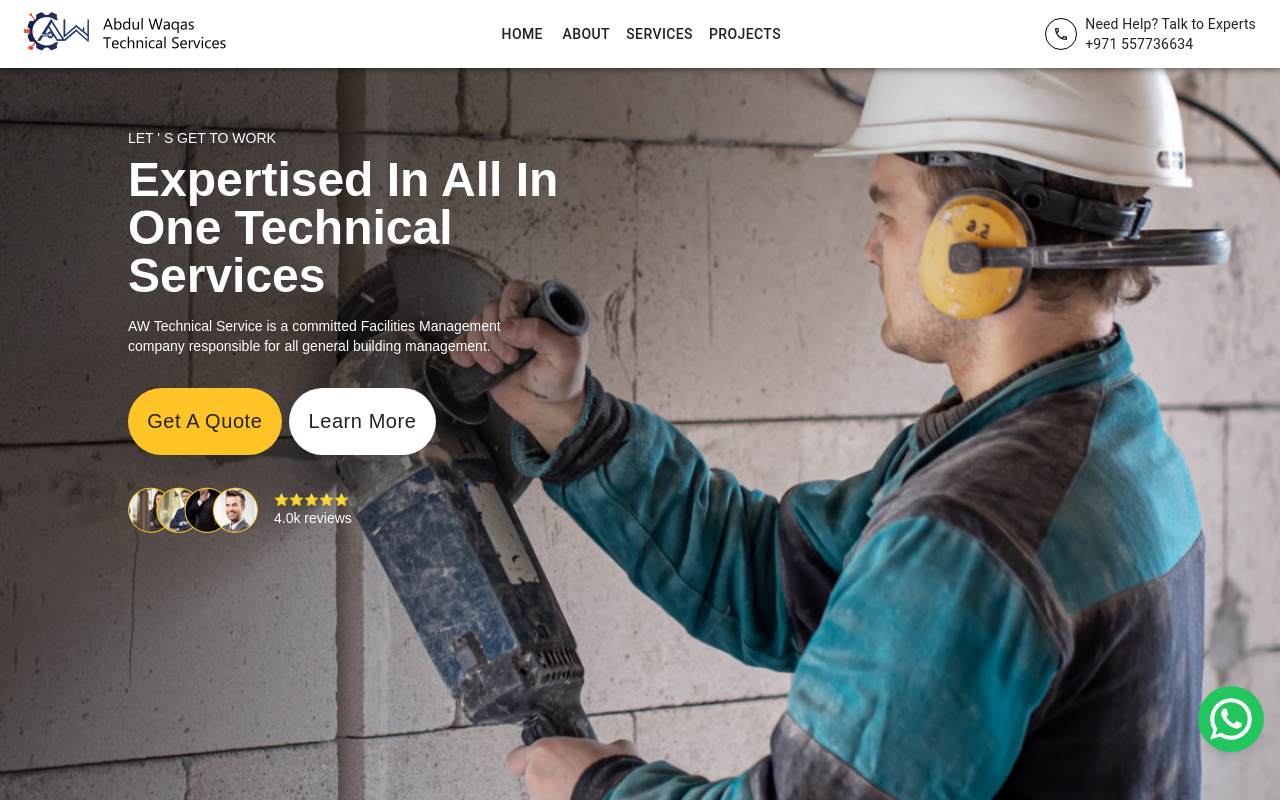
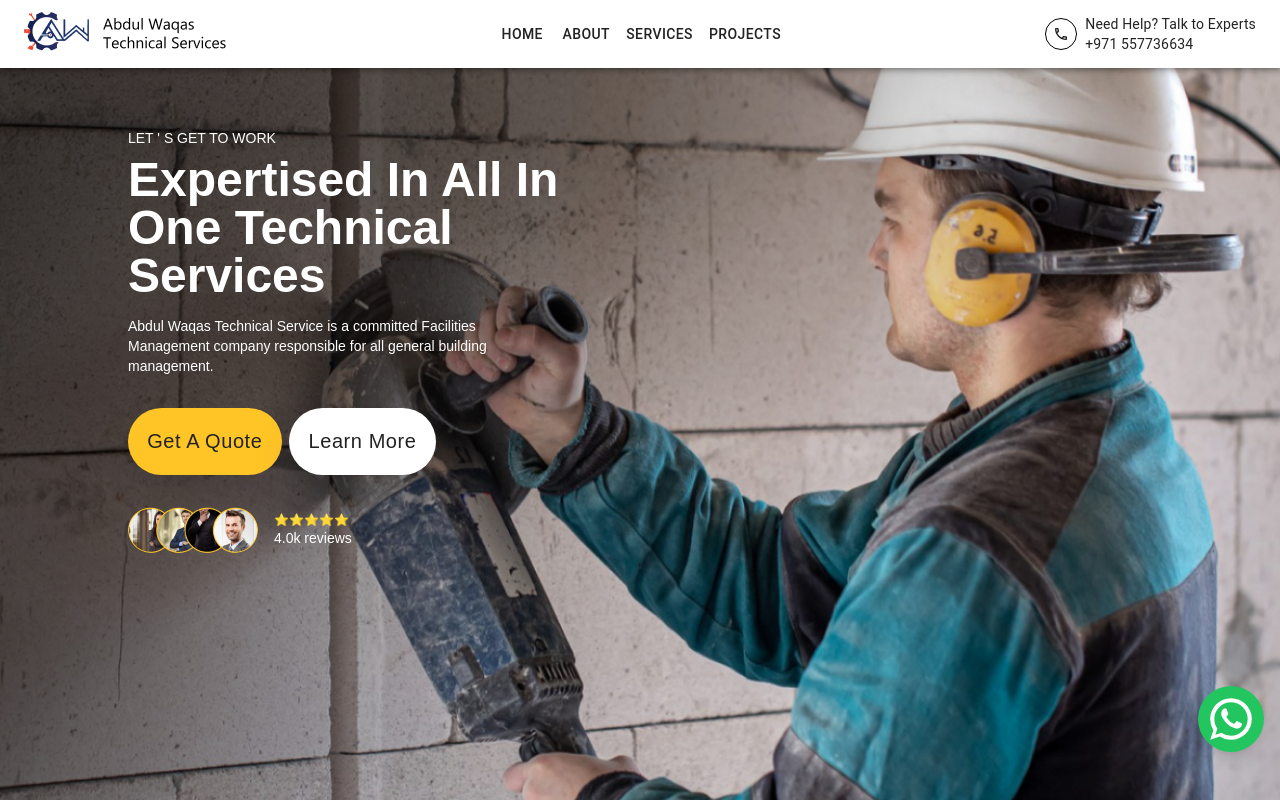
Before and after one commit to shaniaakhan21/AWTech, a Next.js app: page / in a window 1280 px wide. Shown: the top 800 px of the page. Built offline with nearby package versions, Linux system fonts and the light colour scheme.

Commit message:
text changec 2

```diff
--- a/components/HeroSection.tsx
+++ b/components/HeroSection.tsx
@@ -44,7 +44,7 @@ const HeroSection: React.FC<HeroSectionProps> = ({ title, buttonText1, buttonTex
                     <h1 className="text-[8px] sm:text-sm">{title}</h1>
                     <h2 className="text-xl sm:text-5xl font-bold sm:mb-2 py-2">Expertised In All In <br />One Technical Services</h2>
                     <p className="text-xs sm:text-sm mb-1 sm:mb-8 w-9/12 sm:w-10/12">
-                        AW Technical Service is a committed Facilities Management company responsible for all general building management.
+                        Abdul Waqas Technical Service is a committed Facilities Management company responsible for all general building management.
                     </p>
                 </div>
 
```
